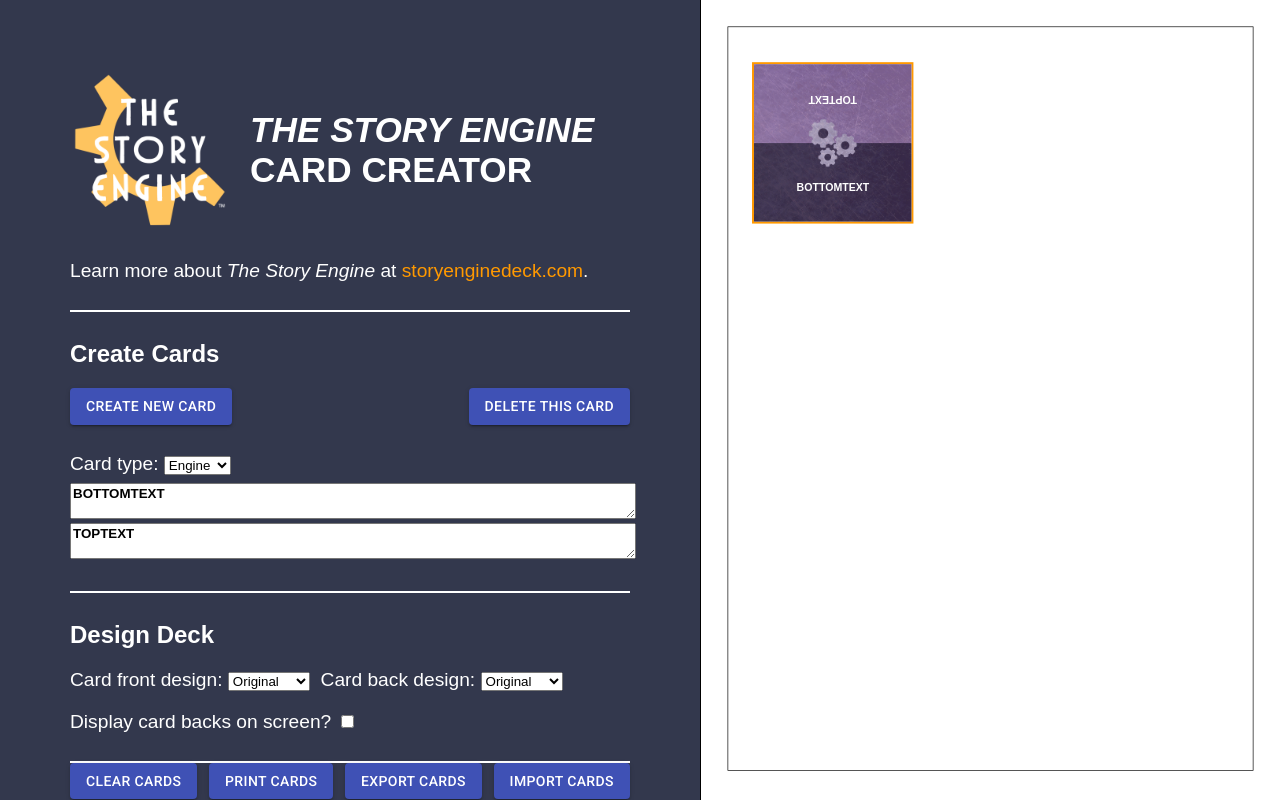
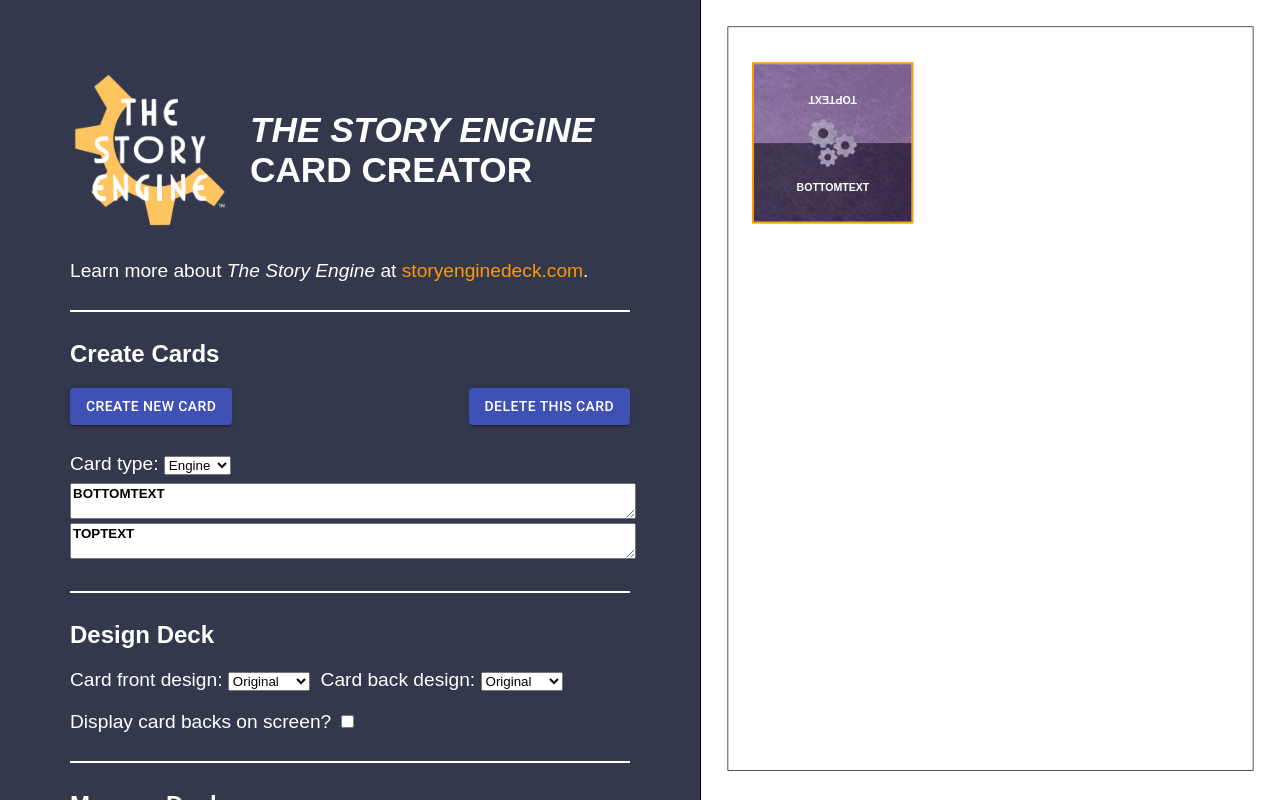
Before and after one commit to pawelngei/story-engine-card-creator, a React (Create React App) app: page / in a window 1280 px wide. Built offline with nearby package versions, Linux system fonts and the light colour scheme.

Commit message:
style most of the other sections

```diff
--- a/src/LeftMenu/LeftMenu.tsx
+++ b/src/LeftMenu/LeftMenu.tsx
@@ -60,6 +60,7 @@ const SectionContainer = styled.div`
     padding-top: 0;
   }
   &:last-of-type {
+    border-bottom: none;
     padding-bottom: 0;
   }
 `
@@ -89,6 +90,11 @@ const TextContainer = styled.div`
   }
 `
 
+const EmTextContainer = styled(TextContainer)`
+  font-size: 1em;
+  font-style: italic;
+`
+
 const Subtitle = styled.h2`
   margin-top: 0;
   margin-bottom: 20px;
@@ -98,6 +104,10 @@ const ButtonLine = styled.div`
   display: flex;
   justify-content: space-between;
   margin-bottom: 28px;
+`
+
+const NoPadButtonLine = styled(ButtonLine)`
+  margin-bottom: 0;
 `
 
 const SelectLine = styled.div`
@@ -111,18 +121,6 @@ const StyledTextarea = styled.textarea`
   font-family: 'Josefin Sans', sans-serif;
   text-transform: uppercase;
   font-weight: 700;
-  width: 100%;
-`
-
-const PageActionsBar = styled.div`
-  margin-bottom: 2em;
-  width: 100%;
-  display: flex;
-  justify-content: space-between;
-  flex-wrap: wrap;
-`
-
-const ActionsLine = styled.div`
   width: 100%;
 `
 
@@ -161,15 +159,15 @@ export const LeftMenu = ({
           <LogoContainer>
             <Logo src={LogoPng} />
             <Title>
-              <em>
+              <i>
                 THE STORY ENGINE
-              </em>
+              </i>
               <br />
               CARD CREATOR
             </Title>
           </LogoContainer>
           <TextContainer>
-            Learn more about <em>The Story Engine</em> at <a href="https://storyenginedeck.com/">storyenginedeck.com</a>.
+            Learn more about <i>The Story Engine</i> at <a href="https://storyenginedeck.com/">storyenginedeck.com</a>.
           </TextContainer>
         </SectionContainer>
         <SectionContainer>
@@ -295,20 +293,22 @@ export const LeftMenu = ({
             />
           </TextContainer>
         </SectionContainer>
-        <PageActionsBar>
+        <SectionContainer>
+          <Subtitle>Manage Deck</Subtitle>
+          <NoPadButtonLine>
+            <Button
+              variant="contained"
+              color="primary"
+              onClick={() => window.print()}
+            >
+              Print Cards
+            </Button>
             <Button
               variant="contained"
               color="primary"
               onClick={() => clearCards()}
             >
               Clear Cards
-          </Button>
-          <Button
-            variant="contained"
-            color="primary"
-            onClick={() => window.print()}
-          >
-            Print Cards
             </Button>
             <Button
               variant="contained"
@@ -329,7 +329,23 @@ export const LeftMenu = ({
                 onChange={e => importCards(e)}
               />
             </Button>
-        </PageActionsBar>
+          </NoPadButtonLine>
+        </SectionContainer>
+        <SectionContainer>
+          <TextContainer>
+            Webapp developed by Paweł Ngei. <i>The Story Engine Deck</i>
+            created by Peter Chiykowski.
+          </TextContainer>
+          <EmTextContainer>
+            The Story Engine and The Story Engine logo are trademarks of
+            Peter Chiykowski. The Story Engine is not related to Story Engine,
+            which is a Precis Intermedia trademark and game (
+            <a href='https://pigames.net/'>pigames.net</a>).
+          </EmTextContainer>
+          <EmTextContainer>
+            This webapp may not be used for commercial purposes.
+          </EmTextContainer>
+        </SectionContainer>
       </InnerContainer>
     </LeftMenuContainer>
   )
```
Lines whose indentation alone changed are shown as unchanged.
